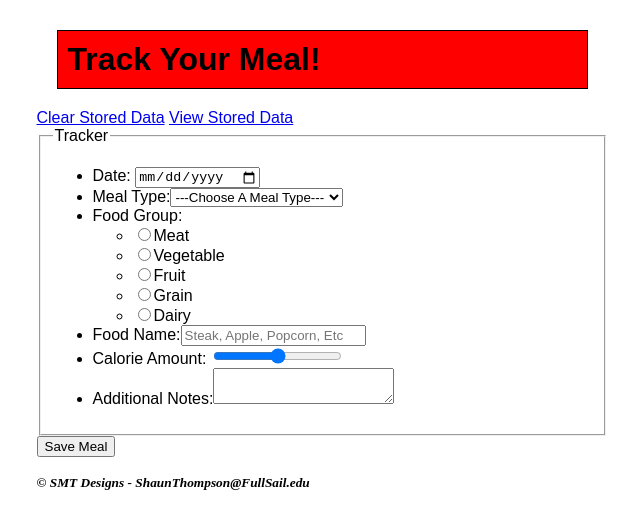
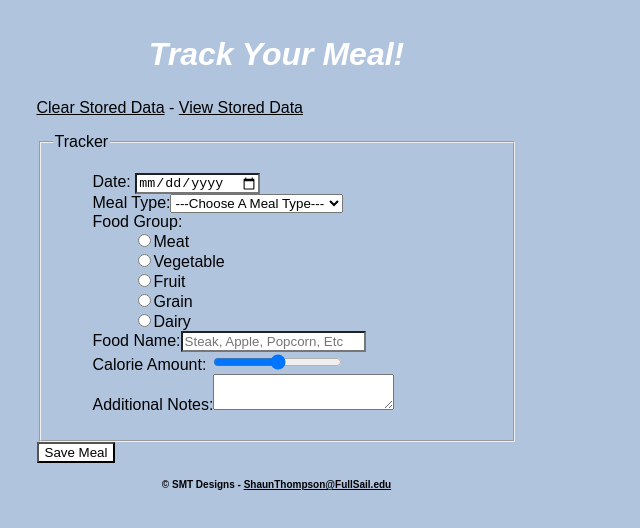
Before and after one commit to n38803/VFW-Project2, a plain HTML site: page additem.html in a window 1280 px wide. Shown: the whole page, without its empty margins (318-958 px from the left). Drawn offline with Linux system fonts and the light colour scheme.

Commit message:
Wrapping up CSS adjustments.

```diff
--- a/additem.html
+++ b/additem.html
@@ -1,15 +1,11 @@
 <!DOCTYPE html>
-<!-- Shaun Thompson - Project 1 - 1302 -->
+<!-- Shaun Thompson - Project 2 - 1302 -->
 <html>
 	<head>
 		<meta charset="utf-8" />
-		<meta name="description" content="This is my first project for Visual Frameworks - A Calorie Counter" />
+		<meta name="description" content="This is my second project for Visual Frameworks - A Calorie Counter" />
 		<meta name="keywords" content="Full Sail University, Shaun Thompson, Visual Frameworks Project, Calorie Counter" />
 		<meta name="robots" content="noindex, nofollow" />
-		<meta name="viewport" content="user-scalable=no, width=device-width" />
-		<meta name="viewport" content="target-densitydpi=device-dpi" />
-		<meta name="HandheldFriendly" content="True" />
-		<meta name="MobileOptimized" content="320" />
 
 		<title>SMT Calorie Counter - Add A Meal</title>
 
@@ -18,22 +14,25 @@
 	</head>
 
 	<body>
+		<div id="site-wrapper">
+			<div id="content">
 				<!-- Header -->
 				<header>
 					<p><h1>Track Your Meal!</h1></p>
 				</header>
 
 				<nav>
-				<a href="#" id="clear">Clear Stored Data</a>
+					<a href="#" id="clear">Clear Stored Data</a> -
 					<a href="#" id="displayLink">View Stored Data</a>
 					<a href="additem.html" id="addNew" style="display:none">Make New Entry</a>
 				</nav>
 
 				<!-- Form -->
+				<p>
 				<form action="#" method="post" id="form">
 					<fieldset>
 						<legend>Tracker</legend>
-				<ul>
+							<ol>
 								<li><label for="date">Date: </label><input type="date" id="date"></li>
 								<li id="select"><label for="type">Meal Type:</label></li>
 								<li>Food Group:</li>
@@ -45,18 +44,22 @@
 									<li><input type="radio" value="Dairy" id="dairy" name="group"><label for="dairy">Dairy</label></li>
 								</ul>
 								<li><label for="name">Food Name:</label><input type="text" id="name" placeholder="Steak, Apple, Popcorn, Etc"/></li>
-					<li><label for="calories">Calorie Amount: </label><input type="range" id="calories" min="1" max="1,000">
+								<li><label for="calories">Calorie Amount: </label><input type="range" id="calories" min=1 max=1,000>
 								<li><label for="notes">Additional Notes:</label><textarea id="notes"></textarea></li>
-					<label type="hidden" value="true" /></li>
+							</ol>
+							<label type="hidden" value="true" />
 					</fieldset>
 					<input type="submit" value="Save Meal" id="submit" />
 				</form>
+				</p>
 				<!-- Footer -->
 				<footer>
-			<p><small>&copy; SMT Designs - ShaunThompson@FullSail.edu</small></p>
+				&copy; SMT Designs - <a href="mailto:ShaunThompson@fullsail.edu">ShaunThompson@FullSail.edu</a>
 				</footer>
 
 			<script src="js/main.js" type="text/javascript"></script>
+			</div>
+		</div>
 	</body>
 
 </html>
--- a/css/style.css
+++ b/css/style.css
@@ -1,48 +1,68 @@
 /*
 Shaun M Thompson
-VFW 1302
-roject 2 Styles
+VFW 1302 - Project 2
 */
 
-body{font-family: Arial, Helvetica, san-serif;width: 571px;margin: auto;padding: 10px}
-#site-wrapper{background: url(../img/iphoneBG.jpg) no-repeat;height: 885px;padding-top:}
+body{background-color:#b0c4de;font-family: Arial, Helvetica, san-serif;width: 571px;margin: auto;padding: 10px}
+#site-wrapper{no-repeat;height: 885px;padding-top:}
 #content{width: 480px;height; 690px;overflow; scroll;}
 
-h1 {
-	margin: 20px 20px 20px 20px;
-	border: 1px solid #000;
+h1{
+	margin: 0px;
+	border: 0px;
 	padding: 10px;
-	background: #ff0000;
-
-	width: ;
-	height: ;
-	display: ;
-	overflow: ;
-	visibility: ;
-	word-wrap: ;
+	text-align: center;
+	font-style: italic;
+	color: #FFFFFF;
 }
 
 p{
-	color: #ff000;
+	color: #000000;
 	font-style: italic;
-	font-family: "Times New Roman", Times, serif;
 	font-weight: bold;
-	font: ;
-	line-height: ;
-	letter-spacing: ;
-	text-align: ;
-	text-indent: ;
-	text-transform: ;
-	text-decoration: ;
+	font-size: 16px;
+}
+
+footer{
+	color: #000000;
+	font: "Times New Roman", Times;
+	text-align: center;
+	font-size: 10px;
+	font-weight: bold;
+}
+
+input{
+	background-color: #FFFFFF;
+}
+
+input:focus{
+	border-color: blue;
+	background-color: #888888;
+}
+
+textarea:focus{
+	border-color: blue;
+	background-color: #888888;
+}
+
+select:focus{
+	border-color: blue;
+	background-color: #888888;
+}
 
 
 li{
 	display: block;
-	border: 1px solid blue;
+	border: 0px;
+	text-align: left;
+	font-size: 16px;
 }
 
 a{
-	outline: 1px dotted blue;
+	color: #000000;
 }
 
-a:hover{color: white;outline: none;}
+a:hover{
+	color: #FFFFFF;
+	outline: 0px;
+}
```
Also changed, not shown: vfw-project2.txt. Lines whose indentation alone changed are shown as unchanged.
